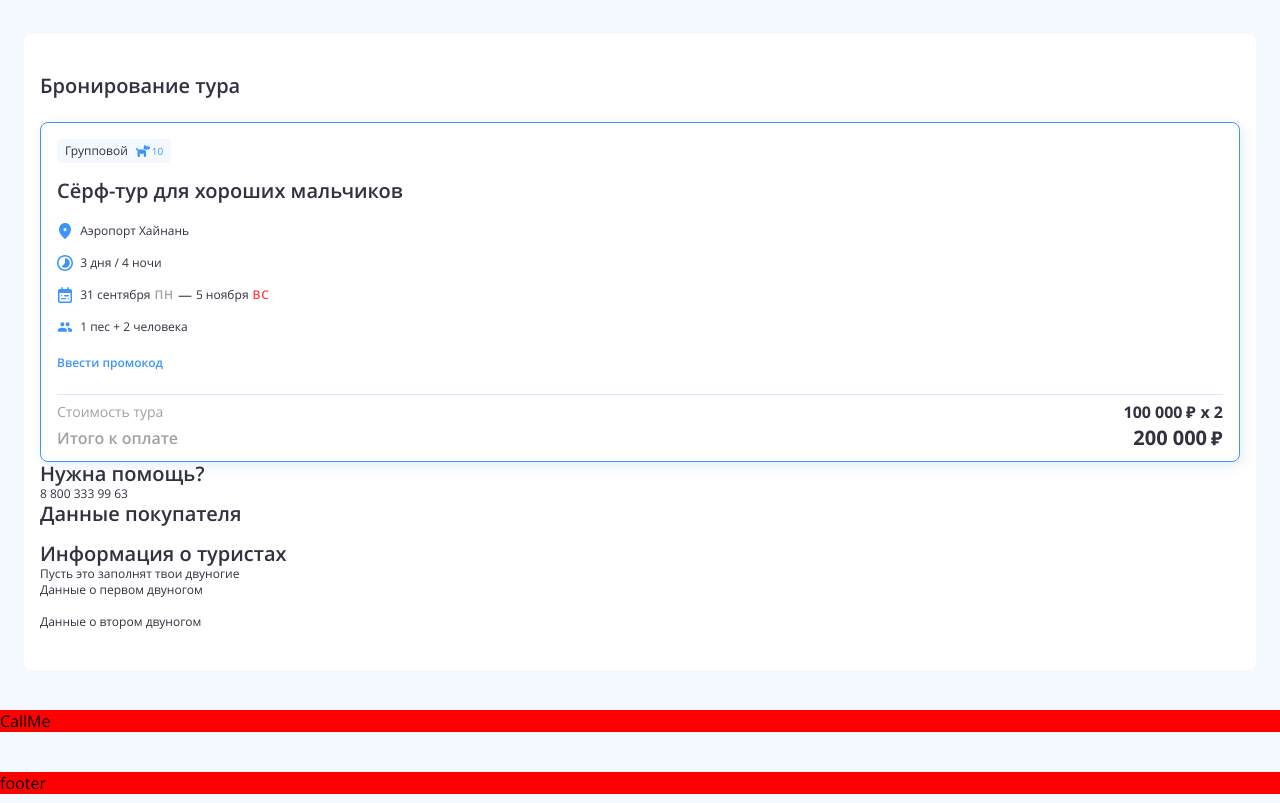
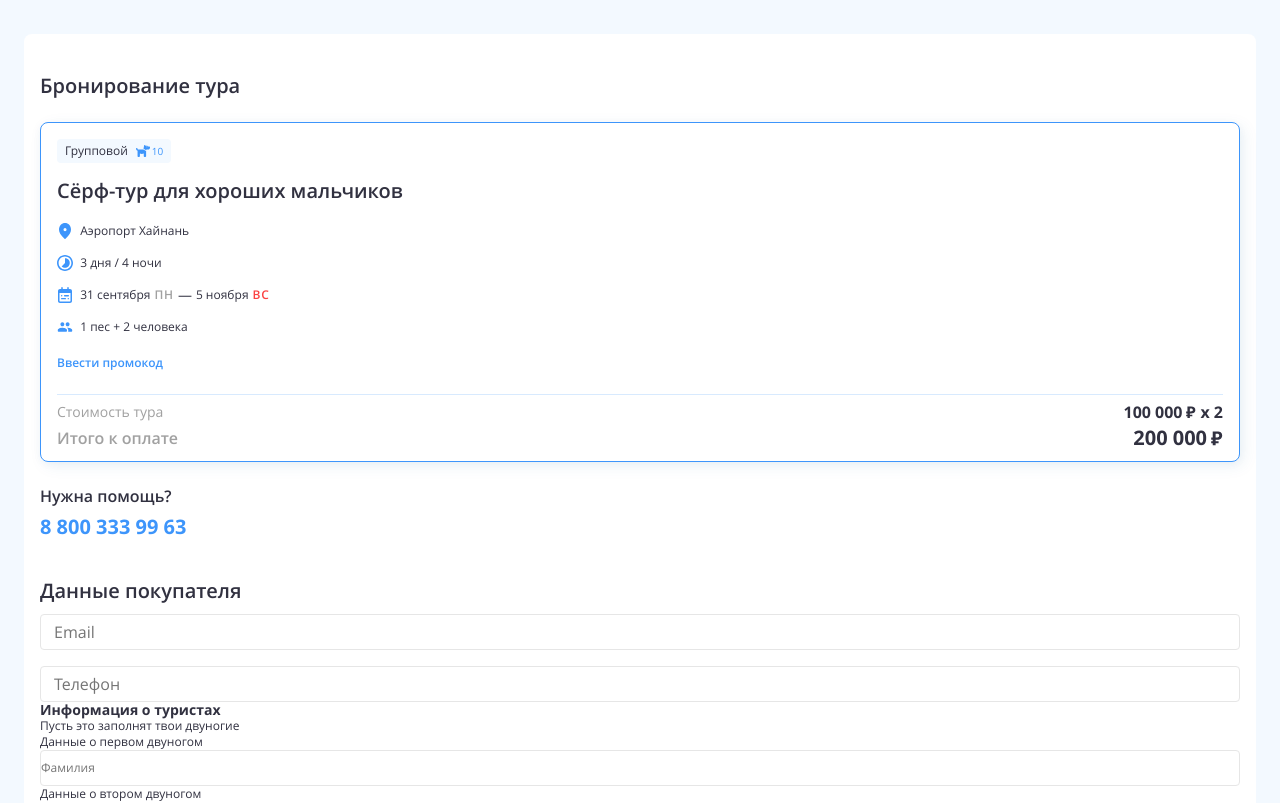
Before and after one commit to AleksandrRazhev/sletatru-testtask, a Next.js app in the folder test-task/: page / in a window 1280 px wide. Shown: the part 420-1223 px from the top of the page. Built offline with nearby package versions, Linux system fonts and the light colour scheme.

Commit message:
buyer data added

```diff
--- a/test-task/src/components/Booking/Booking.module.scss
+++ b/test-task/src/components/Booking/Booking.module.scss
@@ -1,11 +1,5 @@
 @import "../../styles/mixins";
 @import "../../styles/variables";
-
-@mixin titleMixin {
-  font-weight: 600;
-  font-size: 20px;
-  line-height: 24px;
-}
 
 .booking {
   @include containerPaddings;
@@ -14,17 +8,52 @@
   color: $textBlack;
 
   .container {
+    display: grid;
+    gap: 40px;
     padding: 40px 16px;
     border-radius: $mainBorderRadius;
     background-color: #fff;
 
-    .bookingTitle {
-      @include titleMixin;
-      margin-bottom: 24px;
+    .tourInfo {
+      display: grid;
+      gap: 24px;
+
+      .title,
+      .bookingTitle {
+        font-weight: 600;
+        font-size: 20px;
+        line-height: 24px;
+      }
+
+      .help {
+        display: grid;
+        gap: 9px;
+
+        .helpTitle {
+          font-weight: 600;
+          font-size: 16px;
+          line-height: 20px;
+        }
+
+        .helpPhone {
+          font-weight: 700;
+          font-size: 20px;
+          line-height: 24px;
+          color: $lightBlue;
+        }
+      }
     }
 
-    .title {
-      @include titleMixin;
+    .inputTuorist {
+      font-size: 12px;
+      line-height: 16px;
+      &::placeholder {
+        color: $textDarkGrey;
+      }
+    }
+
+    .form {
+      display: grid;
     }
   }
 }
--- a/test-task/src/components/Booking/Booking.tsx
+++ b/test-task/src/components/Booking/Booking.tsx
@@ -1,28 +1,36 @@
 import { StickyTourInfo } from "../StickyTourInfo/StickyTourInfo";
+import { Input } from "../UI/Input/Input";
 import style from "./Booking.module.scss";
+import { BuyerData } from "./BuyerData/BuyerData";
 
 export const Booking: React.FC = (): JSX.Element => {
   return (
     <section className={style.booking}>
       <div className={style.container}>
-        <h2 className={style.bookingTitle}>Бронирование тура</h2>
-        <StickyTourInfo />
-        <div className={style.help}>
-          <h3 className={style.title}>Нужна помощь?</h3>
-          <a href="tel:+78003339963">8 800 333 99 63</a>
+        <div className={style.tourInfo}>
+          <h2 className={style.bookingTitle}>Бронирование тура</h2>
+          <StickyTourInfo />
+          <div className={style.help}>
+            <h3 className={style.helpTitle}>Нужна помощь?</h3>
+            <a href="tel:+78003339963" className={style.helpPhone}>
+              8 800 333 99 63
+            </a>
+          </div>
         </div>
-        <form action="">
-          <div className={style.buyerDetails}>
-            <h3 className={style.title}>Данные покупателя</h3>
-            <input type="email" name="email" />
-            <input type="tel" name="tel" />
-          </div>
+        <form
+          className={style.form}
+          action="https://jsonplaceholder.typicode.com/posts"
+          method="POST"
+        >
+          <BuyerData />
           <div className={style.touristInfo}>
             <h3 className={style.title}>Информация о туристах</h3>
             <p>Пусть это заполнят твои двуногие</p>
             <div>
               <p>Данные о первом двуногом</p>
-              <input type="text" name="surnameFirst" />
+              <label className={style.inputTuorist}>
+                <Input type="text" name="surnameFirst" placeholder="Фамилия" />
+              </label>
             </div>
             <div>
               <p>Данные о втором двуногом</p>
--- /dev/null
+++ b/test-task/src/components/Booking/BuyerData/BuyerData.module.scss
@@ -0,0 +1,25 @@
+@import "../../../styles/variables";
+.buyerData {
+  .title {
+    margin-bottom: 11px;
+    font-weight: 600;
+    font-size: 20px;
+    line-height: 24px;
+  }
+
+  .inputBlock {
+    display: grid;
+    gap: 16px;
+    .input {
+      font-size: 16px;
+      line-height: 20px;
+      &::placeholder {
+        color: $textDarkGrey;
+      }
+
+      input {
+        padding: 0 13px;
+      }
+    }
+  }
+}
--- /dev/null
+++ b/test-task/src/components/Booking/BuyerData/BuyerData.tsx
@@ -0,0 +1,18 @@
+import { Input } from "../../UI/Input/Input";
+import style from "./BuyerData.module.scss";
+
+export const BuyerData: React.FC = (): JSX.Element => {
+  return (
+    <div className={style.buyerData}>
+      <h3 className={style.title}>Данные покупателя</h3>
+      <div className={style.inputBlock}>
+        <label className={style.input}>
+          <Input type="email" name="email" placeholder="Email" />
+        </label>
+        <label className={style.input}>
+          <Input type="tel" name="tel" placeholder="Телефон" />
+        </label>
+      </div>
+    </div>
+  );
+};
--- a/test-task/src/components/StickyTourInfo/StickyFooter/StickyFooter.module.scss
+++ b/test-task/src/components/StickyTourInfo/StickyFooter/StickyFooter.module.scss
@@ -50,12 +50,9 @@
       gap: 4px;
     }
 
-    .ruble {
-      @include flexCenter;
-      svg {
-        width: 12px;
-        height: 24px;
-      }
+    svg {
+      width: 12px;
+      height: 24px;
     }
   }
 }
--- a/test-task/src/components/StickyTourInfo/StickyFooter/StickyFooter.tsx
+++ b/test-task/src/components/StickyTourInfo/StickyFooter/StickyFooter.tsx
@@ -18,9 +18,7 @@ export const StickyFooter: React.FC = (): JSX.Element => {
         <span className={style.titlePaid}>Итого к оплате</span>
         <div className={style.pricePaid}>
           <span>200 000</span>
-          <span className={style.ruble}>
-            <Ruble />
-          </span>
+          <Ruble />
         </div>
       </div>
     </div>
--- /dev/null
+++ b/test-task/src/components/UI/Input/Input.module.scss
@@ -0,0 +1,10 @@
+@import "../../../styles/variables";
+
+.input {
+  min-height: 36px;
+  display: flex;
+  align-items: center;
+  border-radius: 4px;
+  border: 1px solid $textLightGrey;
+  background: #fff;
+}
--- /dev/null
+++ b/test-task/src/components/UI/Input/Input.tsx
@@ -0,0 +1,16 @@
+import style from "./Input.module.scss";
+
+interface InputProps {
+  name: string;
+  type: string;
+  placeholder: string;
+}
+
+export const Input = (props: InputProps): JSX.Element => {
+  const { name, type, placeholder } = props;
+  return (
+    <label className={style.input}>
+      <input type={type} name={name} placeholder={placeholder} />
+    </label>
+  );
+};
--- a/test-task/src/styles/_variables.scss
+++ b/test-task/src/styles/_variables.scss
@@ -14,6 +14,7 @@ $lightBlue: #3d95fb;
 $yellow: #ffca00;
 $accentRed: #fb4242;
 $brandPaleBlue: #d8eafe;
+$textLightGrey: #e6e6e6;
 
 $boxShadow1: 0px 2px 8px rgba(15, 85, 126, 0.04),
   4px 4px 16px rgba(18, 102, 152, 0.08);
--- a/test-task/styles/globals.scss
+++ b/test-task/styles/globals.scss
@@ -40,7 +40,8 @@ li {
   list-style: none;
 }
 
-button {
+button,
+input {
   font-size: inherit;
   font-family: inherit;
   line-height: inherit;
```
Also changed, not shown: 1 other file (tests, documents, lock files or other folders).
